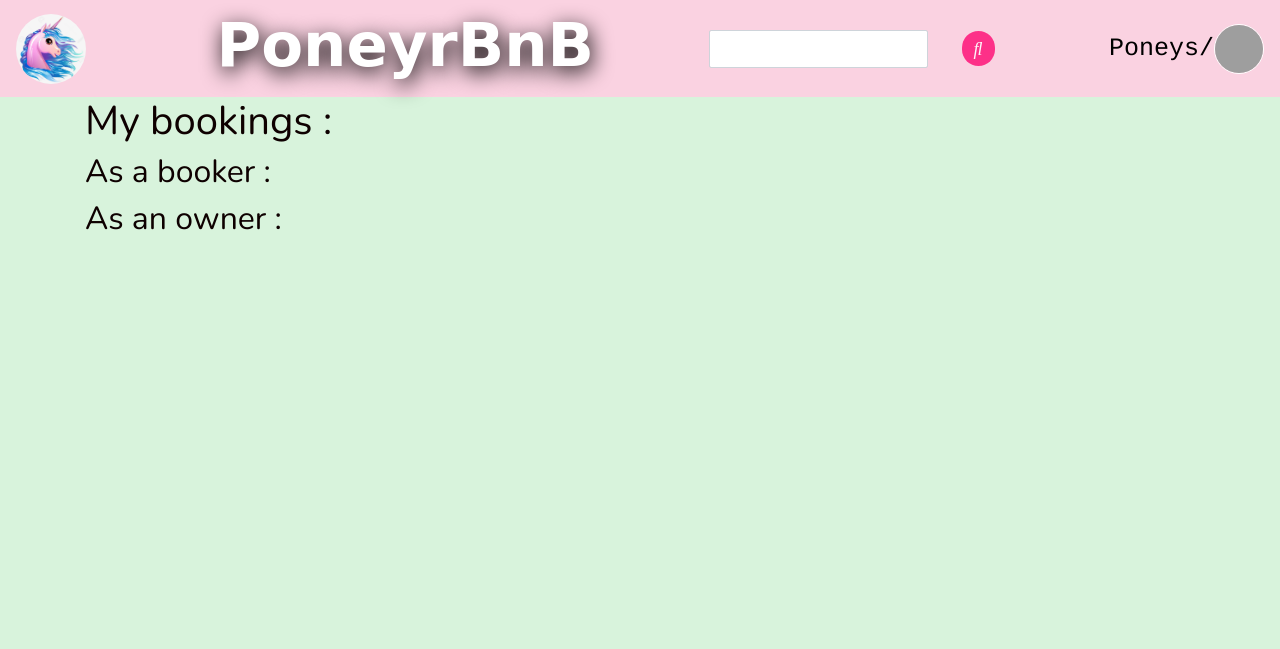
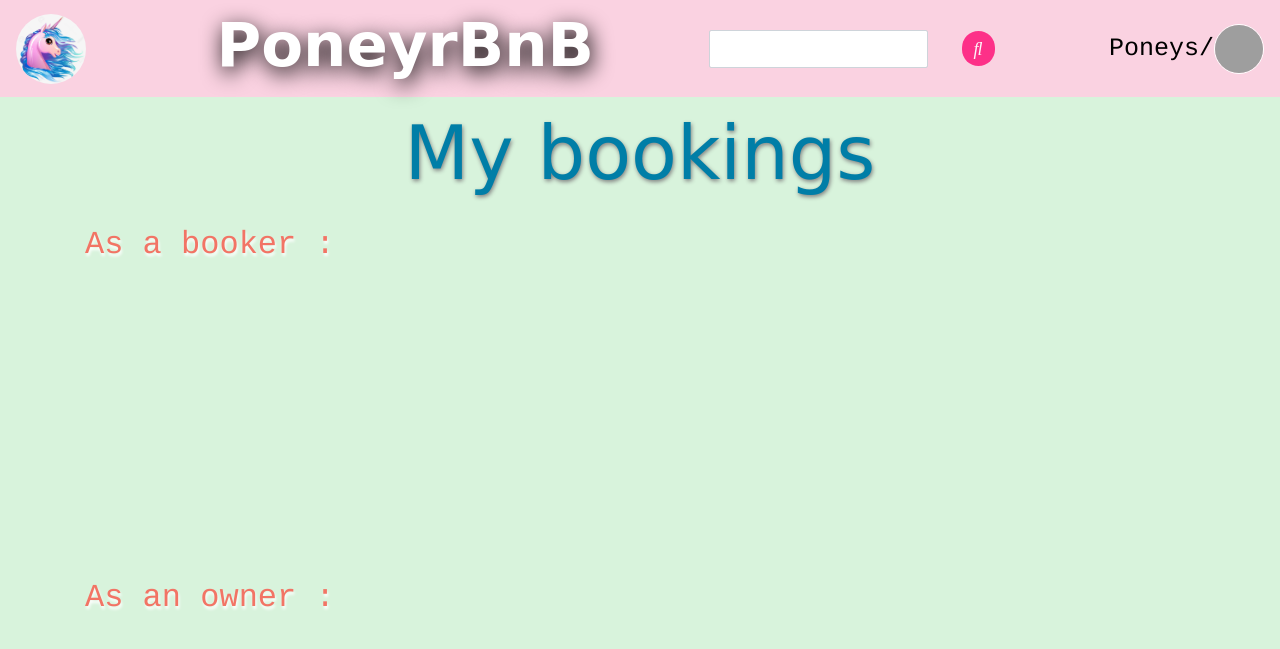
Before and after one commit to jkmn-eu/PoneyrBnB, a Rails app: page /mybookings in a window 1280 px wide. Shown: the top 649 px of the page. Run offline with Rails 7, Linux system fonts and the light colour scheme; a user stored in the database is signed in; style sheets or scripts are compiled from the project's sources; some libraries are stand-ins or nearby versions; some web fonts are replaced; grey boxes are pictures that could not be loaded.

Commit message:
working on css

```diff
--- a/app/assets/stylesheets/application.scss
+++ b/app/assets/stylesheets/application.scss
@@ -14,6 +14,7 @@
 
 a:hover{
   text-decoration: none;
+  color:blueviolet;
 }
 
 a{
--- a/app/assets/stylesheets/components/_index.scss
+++ b/app/assets/stylesheets/components/_index.scss
@@ -9,3 +9,4 @@
 @import "poneyscard";
 @import "poneyview";
 @import "reservationpage";
+@import "listbox";
--- /dev/null
+++ b/app/assets/stylesheets/components/_listbox.scss
@@ -0,0 +1,13 @@
+.list{
+  height: 400px;
+  width: 300px;
+  display: flex;
+  flex-direction: column;
+  justify-content: space-between;
+}
+
+h2{
+  font-family:Courier;
+  text-shadow: 1px 3px 3px white;
+  color: #F27465;
+}
--- a/app/controllers/bookings_controller.rb
+++ b/app/controllers/bookings_controller.rb
@@ -21,6 +21,7 @@ class BookingsController < ApplicationController
 
   def mybookings
     @reservations = Booking.where(user_id: current_user.id)
+    @reservationasbooker = Booking.where(user_id: current_user.id)
   end
 
   def accept
@@ -44,6 +45,7 @@ class BookingsController < ApplicationController
     #@bookings = Booking.where(user_id: @user.id)
   #end
 
+
   private
 
   def find_poney
--- a/app/views/bookings/mybookings.html.erb
+++ b/app/views/bookings/mybookings.html.erb
@@ -1,9 +1,13 @@
-<h1>My bookings :</h1>
+<p class="indiv-card-title"> My bookings </p>
 
+<div class="list">
+<div class="list-item">
+  <h2 >As a booker :</h2>
+  <%= render partial: 'shared/reservationasbooker', collection: @reservations_as_booker %>
+</div>
 
-<h2>As a booker :</h2>
-<%= render partial: 'shared/reservationasbooker', collection: @reservations_as_booker %>
-
-
-<h2>As an owner :</h2>
-<%= render partial: 'shared/reservationasowner', collection: @reservations_as_owner %>
+<div class="list-item">
+  <h2 >As an owner :</h2>
+  <%= render partial: 'shared/reservationasowner', collection: @reservations_as_owner %>
+</div>
+</div>
--- a/app/views/layouts/application.html.erb
+++ b/app/views/layouts/application.html.erb
@@ -30,12 +30,10 @@
   <% if current_page?(root_path) %>
     <%= render 'shared/banner' %>
   <% end %>
-    <div class="container" class ="background" style="display:flex, flex-direction:column;">
+    <div class="container" class ="background" style="display:flex, flex-direction:column;margin-bottom: 120px">
       <%= yield %>
       <p class="notice"><%= notice %></p>
       <p class="alert"><%= alert %></p>
     </div>
-
-
   </body>
 </html>
--- a/app/views/poneys/new.html.erb
+++ b/app/views/poneys/new.html.erb
@@ -1,4 +1,4 @@
-<h1>Bienvenue sur le form de création de poniiiiiies</h1>
+<p class="indiv-card-title">Bienvenue sur le form de création de poniiiiiies</p>
 
 <%= simple_form_for @poney, method: :post do |f| %>
   <%= f.input :name, label: 'Your poney name please', error: 'Name is mandatory, please specify one' %>
```
